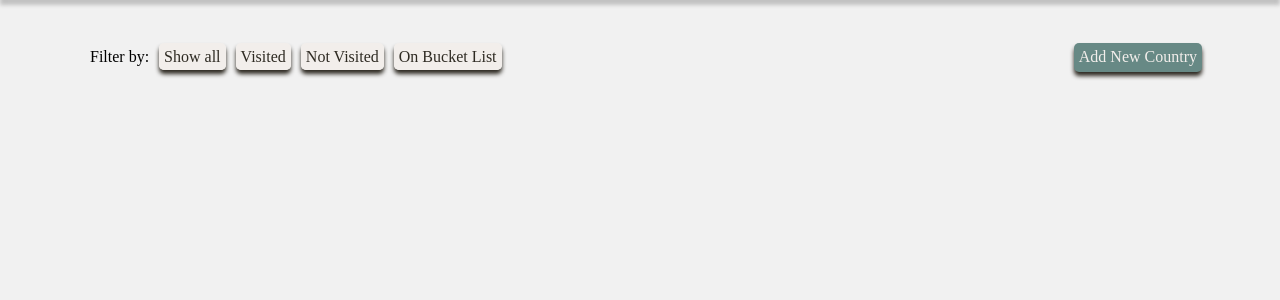
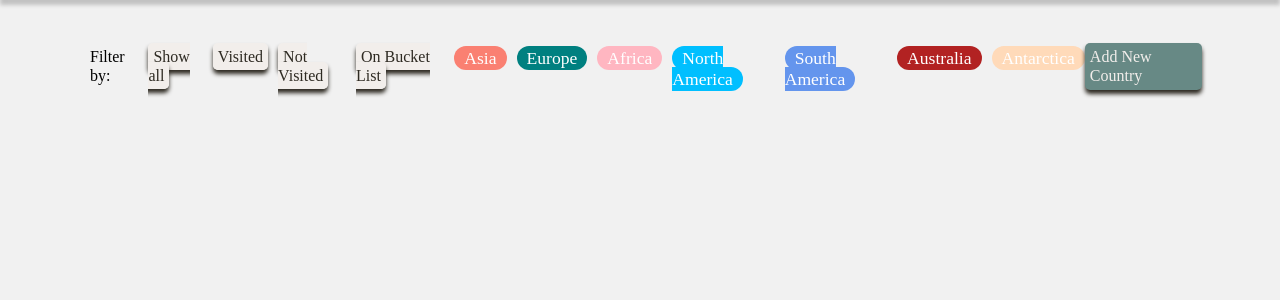
Before and after one commit to mldrenth/travel_bucket_list, a Flask app: page /countries/filter/1/1 in a window 1280 px wide; the page is wider, and only the part inside the window is pictured. Shown: the part 58-358 px from the top of that part. Run offline with Flask 2, Linux system fonts and the light colour scheme; some libraries are stand-ins or nearby versions.

Commit message:
Can now filter by continent

```diff
--- a/controllers/countries_controller.py
+++ b/controllers/countries_controller.py
@@ -47,6 +47,18 @@ def show_filtered_countries(option,state):
     countries = country_repository.filter(option,state)
     return render_template("countries/index.html", title = "Countries", countries = countries)
 
+#FILTER BY CONTINENT
+#GET '/countries/filter/<continent>
+@countries_blueprint.route("/countries/filter/<continent>")
+def show_countries_by_continent(continent):
+    formated_continent = continent.capitalize()
+    if formated_continent == "Na":
+        formated_continent = "North America"
+    elif formated_continent == "Sa":
+        formated_continent = "South America"
+    countries = country_repository.select_by_continent(formated_continent)
+    return render_template("countries/index.html", title = "Countries", countries = countries)
+
 
 #EDIT
 #GET '/countries/<id>/edit'
--- a/repositories/country_repository.py
+++ b/repositories/country_repository.py
@@ -34,6 +34,16 @@ def select(id):
     if result is not None:
         country = Country(result['name'], result['continent'], result['want_to_visit'], result['visited'], result['id'])
     return country
+#SELECT BY CONTINENT
+def select_by_continent(continent):
+    countries = []
+    sql = "SELECT * FROM countries where continent = %s"
+    values = [continent]
+    results = run_sql(sql, values)
+    for row in results:
+        country = Country(row['name'], row['continent'], row['want_to_visit'], row['visited'], row['id'])
+        countries.append(country)
+    return countries
 
 # FILTER
 def filter(option,state):
--- a/static/style.css
+++ b/static/style.css
@@ -206,7 +206,7 @@ menu > a {
 
 .change-status-button {
 
-     display: contents;
+    display: contents;
     cursor: pointer;
 
 }
@@ -278,3 +278,7 @@ hgroup {
     box-shadow: inset 0 0 3px #000000;
     text-align: center;
 }
+
+.continent-link {
+    display: contents;
+}
--- a/templates/countries/index.html
+++ b/templates/countries/index.html
@@ -6,6 +6,13 @@
             <li><a href="/countries/filter/visited/true">Visited</a></li>
             <li><a href="/countries/filter/visited/false">Not Visited</a></li>
             <li><a href="/countries/filter/want_to_visit/true">On Bucket List</a></li>
+            <li ><a class="continent-link" href="/countries/filter/asia"><span class="continent-span continent-span-asia">Asia</span></a></li>
+            <li ><a class="continent-link" href="/countries/filter/europe"><span class="continent-span continent-span-europe">Europe</span></a></li>
+            <li ><a class="continent-link" href="/countries/filter/africa"><span class="continent-span continent-span-africa">Africa</span></a></li>
+            <li ><a class="continent-link" href="/countries/filter/na"><span class="continent-span continent-span-na">North America</span></a></li>
+            <li ><a class="continent-link" href="/countries/filter/sa"><span class="continent-span continent-span-sa">South America</span></a></li>
+            <li ><a class="continent-link" href="/countries/filter/australia"><span class="continent-span continent-span-australia">Australia</span></a></li>
+            <li ><a class="continent-link" href="/countries/filter/antarctica"><span class="continent-span continent-span-antarctica">Antarctica</span></a></li>
         </ul>
         <a href="/countries/new">Add New Country</a>
     </menu>
```
